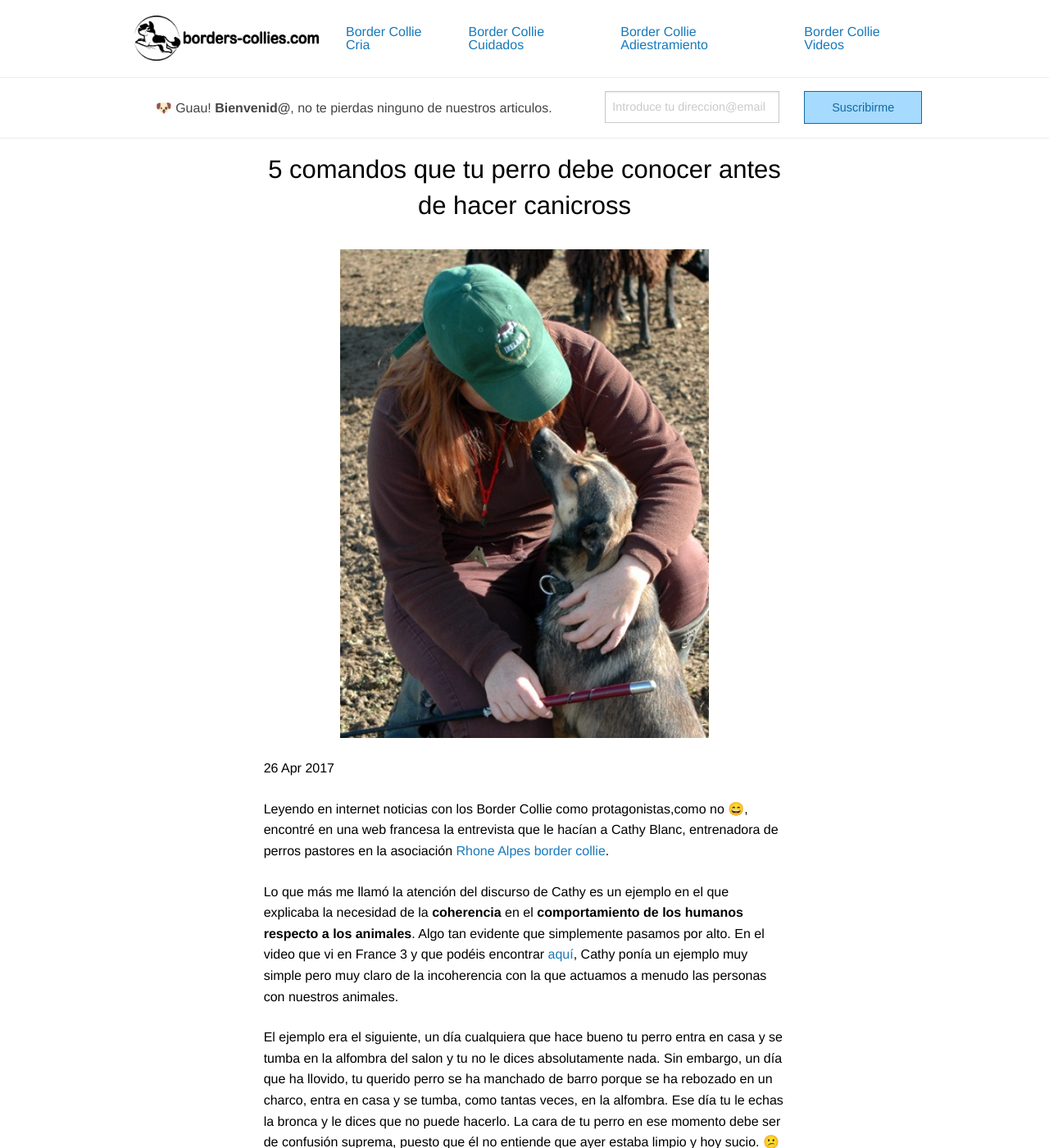
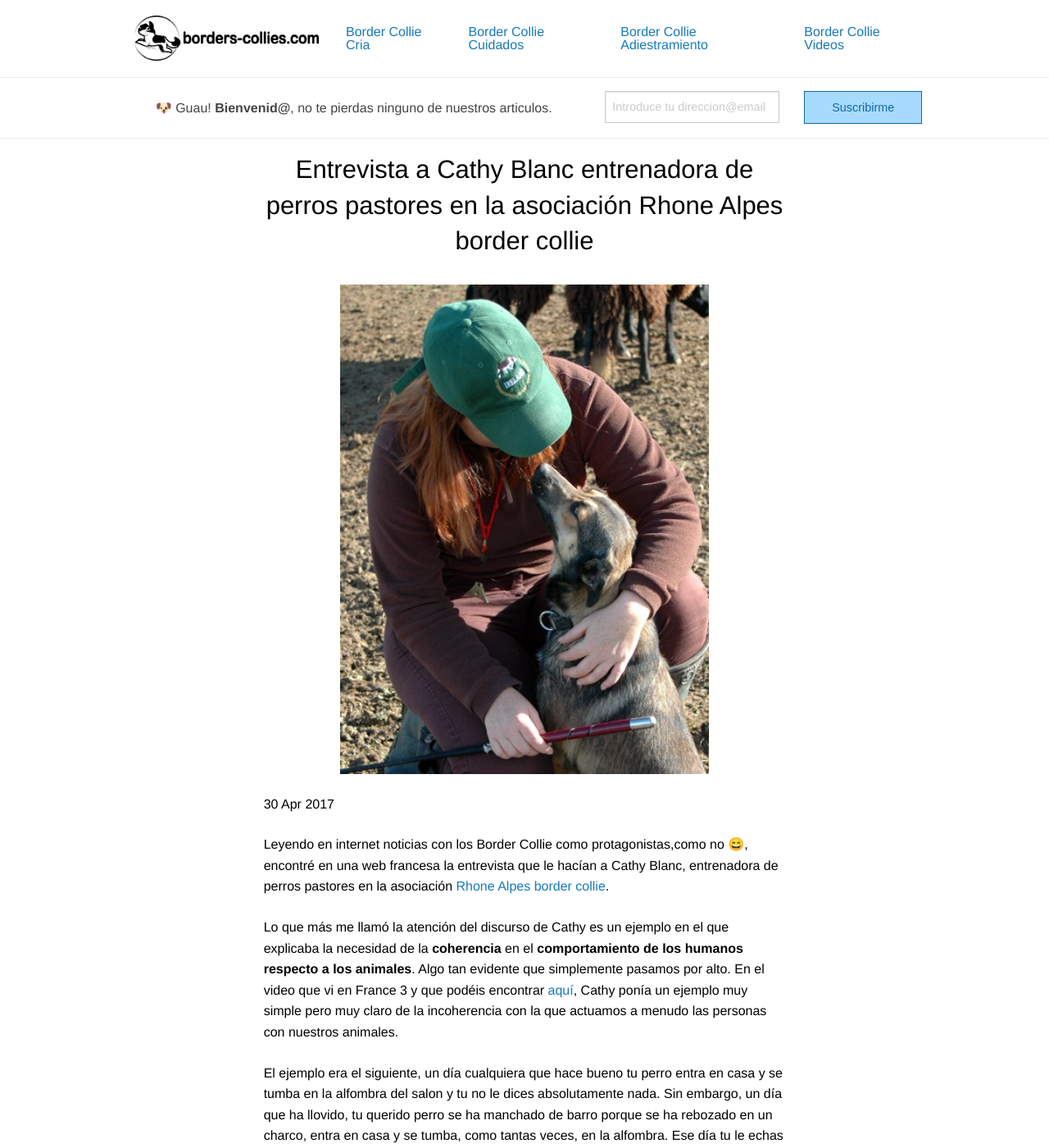
Before and after one commit to Borders-collies/borders-collies.github.io, a Jekyll site: the page built from _posts/2017-04-30-entrevista-cathy-blanc-entrenadora-francesa-de-perros-pastores-en-la-asociación-rhone-alpes-border-collie.md, in a window 1280 px wide and 1400 px high. Shown: the whole window at 82% size. Built offline with Jekyll 4.4.1, drawn with Linux system fonts in a browser that asks for light colours.

Commit message:
Bug fixed

```diff
--- a/_posts/2017-04-30-entrevista-cathy-blanc-entrenadora-francesa-de-perros-pastores-en-la-asociación-rhone-alpes-border-collie.md
+++ b/_posts/2017-04-30-entrevista-cathy-blanc-entrenadora-francesa-de-perros-pastores-en-la-asociación-rhone-alpes-border-collie.md
@@ -1,7 +1,7 @@
 ---
 layout: "post"
-title:  "5 comandos que tu perro debe conocer antes de hacer canicross"
-date: "2017-04-26 08:00:00"
+title:  "Entrevista a Cathy Blanc entrenadora de perros pastores en la asociación Rhone Alpes border collie"
+date: "2017-04-30 08:00:00"
 image: "cathy-balnc-entrenando-perro-pastor.jpg"
 category: "articulos"
 tags: "adiestramiento"
```
